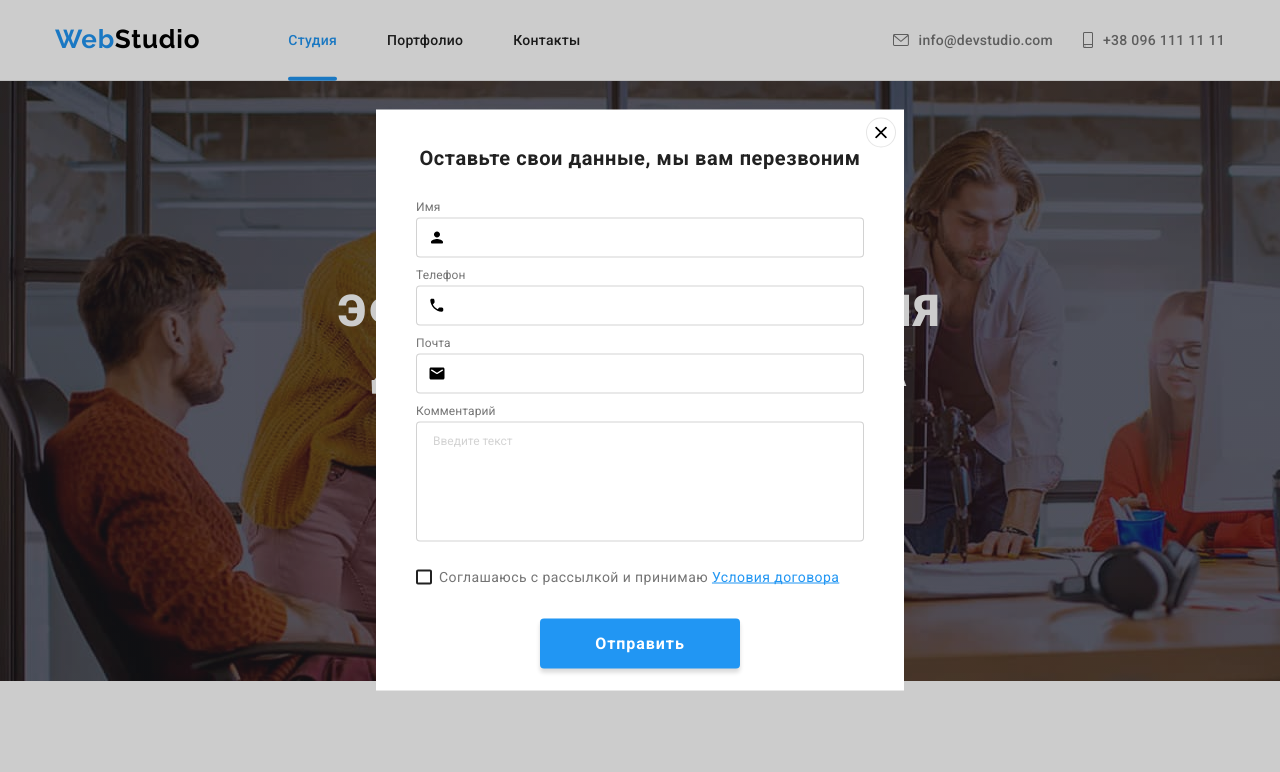
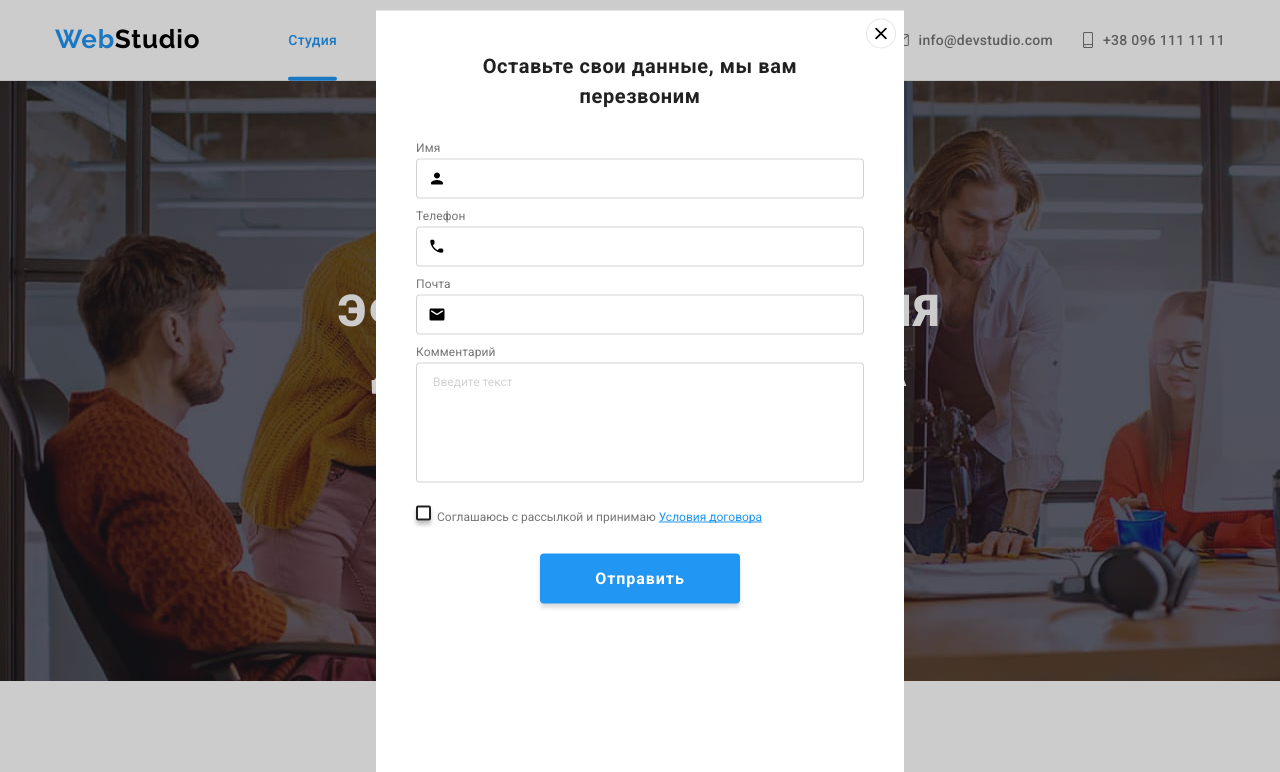
Before and after one commit to looopy19/goit-markup-hw-08, a plain HTML site: page index.html in a window 1280 px wide. Both pictures are taken after a click on the button "Заказать услугу". Shown: the top 772 px of the page. Drawn offline with nearby package versions, Linux system fonts and the light colour scheme.

Commit message:
правки в модалке

```diff
--- a/index.html
+++ b/index.html
@@ -514,7 +514,7 @@
           />
 
           <label for="policy" class="modal-form__policy-label"
-            >Соглашаюсь с рассылкой и принимаю&nbsp;
+            >Соглашаюсь с рассылкой и принимаю
             <a href="" class="modal-form__policy-link">
               Условия договора</a
             ></label
--- a/sass/components/_modal.scss
+++ b/sass/components/_modal.scss
@@ -24,16 +24,18 @@
 
 .modal {
   background-color: #fff;
-
+  width: 90%;
+  min-height: 609px;
   position: absolute;
   top: 50%;
   left: 50%;
+  padding: 40px;
   transform: translate(-50%, -50%) scale(1);
   transition: transform 500ms cubic-bezier(0.4, 0, 0.2, 1);
 
-  @media screen and (max-width: 350px) {
-    top: 60%;
-  }
+  // @media screen and (max-width: 350px) {
+  //   top: 60%;
+  // }
 
   @media screen and (max-width: 800px) {
     max-width: 450px;
@@ -77,12 +79,11 @@
   font-family: Roboto;
   font-weight: bold;
   font-size: 20px;
-  line-height: 23px;
+  line-height: 30px;
   text-align: center;
   letter-spacing: 0.03em;
 
   color: #212121;
-  padding-top: 37px;
   padding-left: 40px;
   padding-right: 40px;
   margin-bottom: 30px;
@@ -91,7 +92,7 @@
 .modal-form {
   display: flex;
   flex-direction: column;
-  padding: 0px 40px;
+  min-height: 609px;
 }
 
 .btn--submit {
@@ -166,23 +167,21 @@
 }
 
 .modal-form__policy-label {
-  display: flex;
-  align-items: center;
   margin-bottom: 30px;
-  font-family: Roboto;
-  font-size: 14px;
-  line-height: 24px;
-  letter-spacing: 0.03em;
+  font-size: 12px;
+  font-weight: 400;
+  line-height: 1.167;
   color: #757575;
 
   &::before {
     display: inline-block;
     content: "";
-    width: 16px;
+    width: 15px;
     height: 15px;
     border: 2px solid #212121;
     border-radius: 2px;
-    margin-right: 7px;
+    margin-right: 6px;
+    box-shadow: 0px 4px 4px rgba(0, 0, 0, 0.25);
   }
 
   .modal-form__checkbox:checked + &::before {
```
Also changed, not shown: css/main.css, css/main.min.css, 2 other files.
